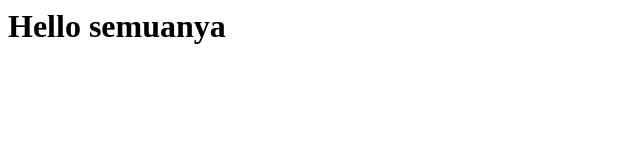
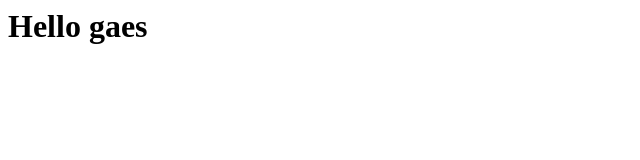
Before and after one commit to AdhityaHadiSaputra/course, a plain HTML site: page index.html in a window 1280 px wide. Shown: the whole page, without its empty margins (0-640 px from the left). Drawn offline with Linux system fonts and the light colour scheme.

Commit message:
outer commit

```diff
--- a/index.html
+++ b/index.html
@@ -3,6 +3,6 @@
     <title>Course</title>
 </head>
 <body>
-    <h1>Hello semuanya</h1>
+    <h1>Hello gaes</h1>
 </body>
 </html>
```
